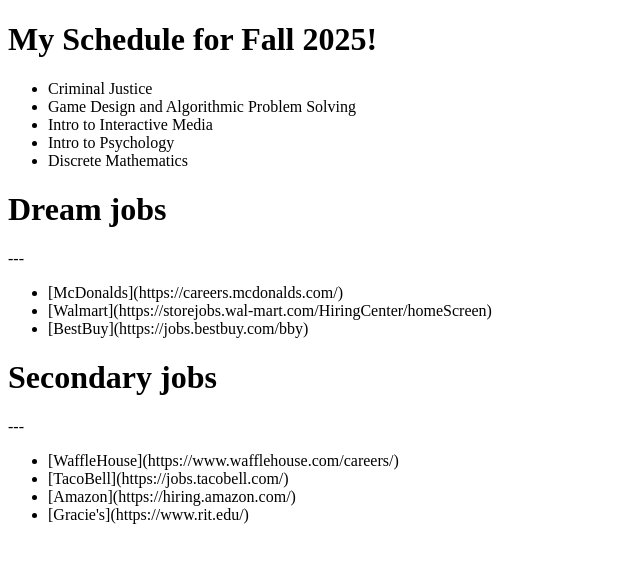
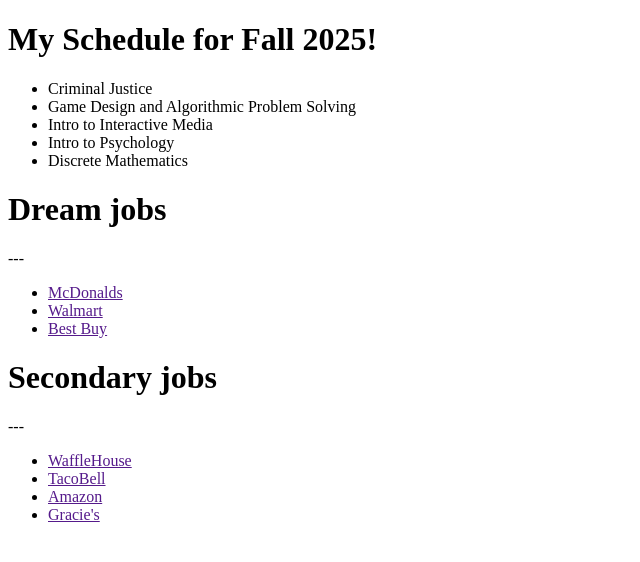
Before and after one commit to TrevorRi/trevorri.github.io, a plain HTML site: page index.html in a window 1280 px wide. Shown: the whole page, without its empty margins (0-640 px from the left). Drawn offline with Linux system fonts and the light colour scheme.

Commit message:
Update index.html

```diff
--- a/index.html
+++ b/index.html
@@ -25,17 +25,17 @@
 <h1>Dream jobs </h1>
 ---
 <ul>
-<li>[McDonalds](https://careers.mcdonalds.com/)</li>
-<li>[Walmart](https://storejobs.wal-mart.com/HiringCenter/homeScreen)</li>
-<li>[BestBuy](https://jobs.bestbuy.com/bby)</li>
+<li><a target = "_blank" href "https://careers.mcdonalds.com">McDonalds</a></li>
+<li><a target = "_blank" href "https://storejobs.wal-mart.com/HiringCenter/homeScreen">Walmart</a></li>
+<li><a target = "_blank" href "https://jobs.bestbuy.com/bby">Best Buy</a></li>
 </ul>
 <h1> Secondary jobs </h1>
 ---
 <ul>
-<li>[WaffleHouse](https://www.wafflehouse.com/careers/)</li>
-<li>[TacoBell](https://jobs.tacobell.com/)</li>
-<li>[Amazon](https://hiring.amazon.com/)</li>
-<li>[Gracie's](https://www.rit.edu/)</li>
+<li><a target = "_blank" href "https://www.wafflehouse.com/careers/">WaffleHouse</a></li>
+<li><a target = "_blank" href "https://jobs.tacobell.com/">TacoBell</a></li>
+<li><a target = "_blank" href "https://hiring.amazon.com/">Amazon</a></li>
+<li><a target = "_blank" href "https://www.rit.edu/">Gracie's</a></li>
 </ul>
 </body>
 </html>
```
